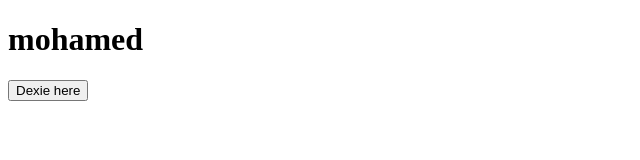
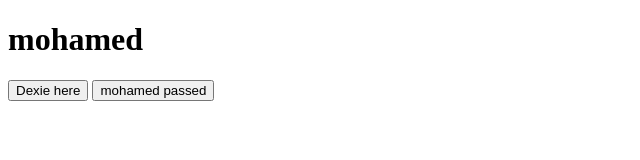
Before and after one commit to AUmohamed/docker2, a plain HTML site: page index.html in a window 1280 px wide. Shown: the whole page, without its empty margins (0-640 px from the left). Drawn offline with Linux system fonts and the light colour scheme.

Commit message:
"commit"

```diff
--- a/index.html
+++ b/index.html
@@ -9,6 +9,7 @@
     <div class="dexie">
       <h1>mohamed</h1>
       <button class="mohamed">Dexie here</button>
+      <button>mohamed passed</button>
     </div>
   </body>
 </html>
```
